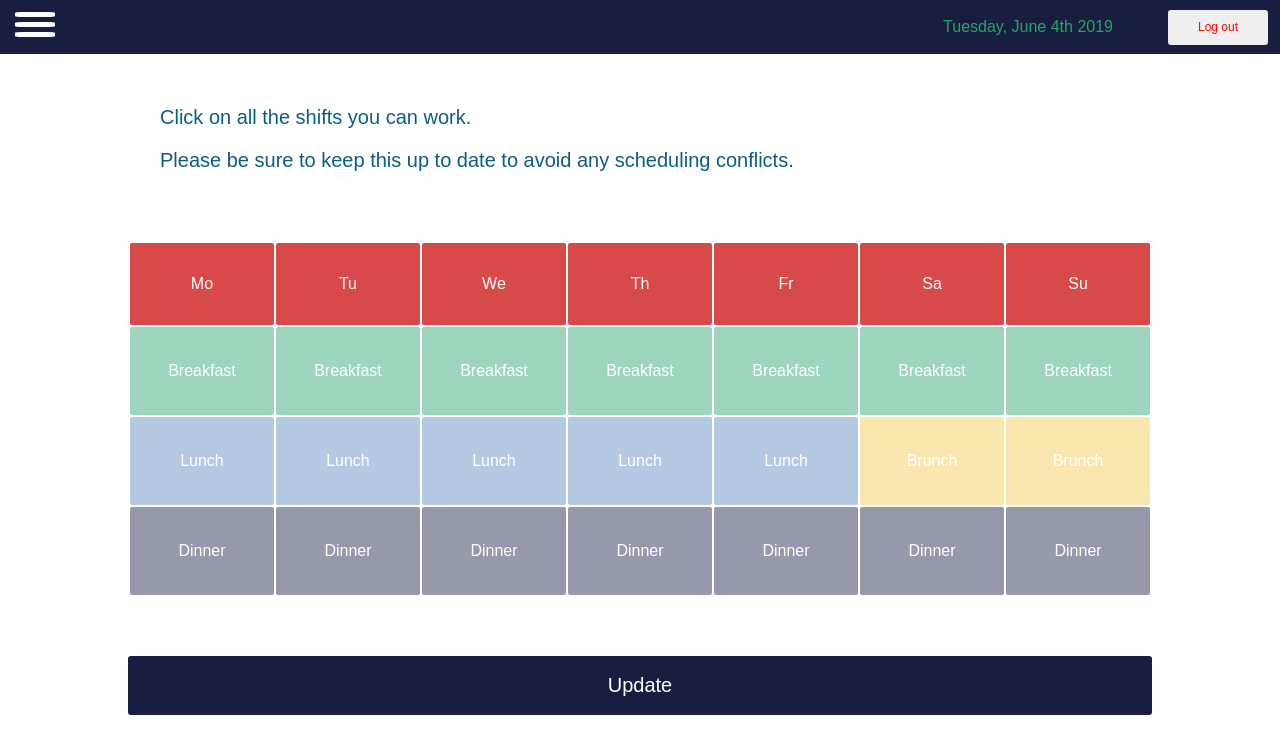
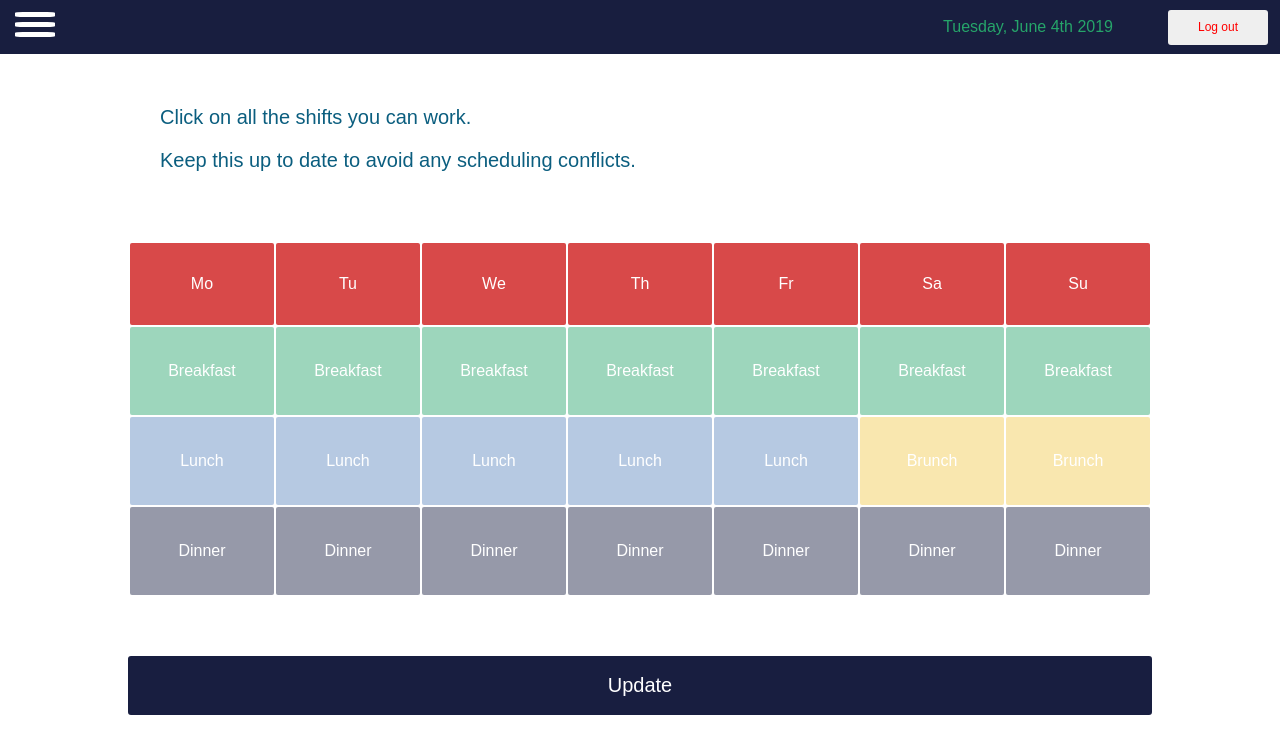
Before and after one commit to yh2n/shift-client, a React (Create React App) app: page /my_account/1/availability in a window 1280 px wide. Shown: the top 754 px of the page. Built offline with nearby package versions, Linux system fonts and the light colour scheme; no server answers.

Commit message:
Remove duplicate declaration

```diff
--- a/src/components/AvailabilityPage.css
+++ b/src/components/AvailabilityPage.css
@@ -88,13 +88,13 @@
     border: solid rgba(24, 30, 64, 25);
 }
 
-.dinner-unavailable {
+/* .dinner-unavailable {
     background: rgba(24, 30, 64, 25);
-    border: solid rgba(242, 201, 79, 0);
-}
+} */
 
 .dinner-unavailable {
     background: rgba(24, 30, 64, 0.45);
+    border: solid rgba(242, 201, 79, 0);
 }
 
 .submit_availability {
--- a/src/components/AvailabilityPage.js
+++ b/src/components/AvailabilityPage.js
@@ -30,7 +30,7 @@ export default class AvailabilityPage extends Component {
 				/>
 				<div className="availability_prompt">
 					<p>Click on all the shifts you can work.</p>
-					<p>Please be sure to keep this up to date to avoid any scheduling conflicts.</p>
+					<p>Keep this up to date to avoid any scheduling conflicts.</p>
 				</div>
 				<Availability />
 			</div>
```
